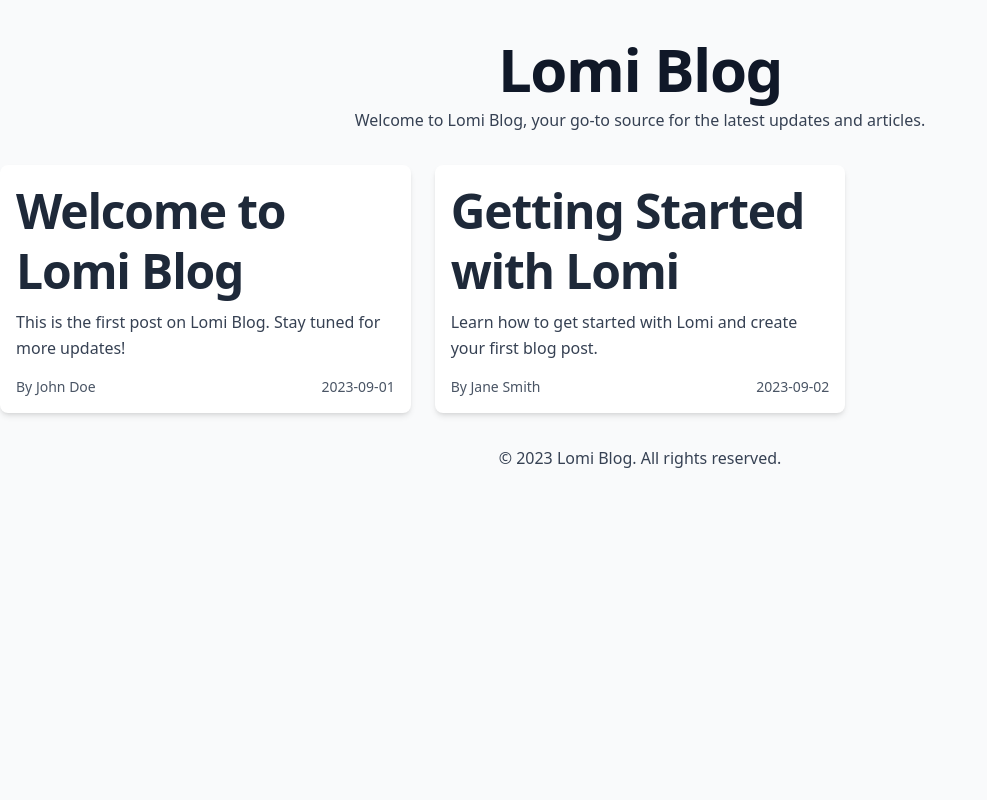
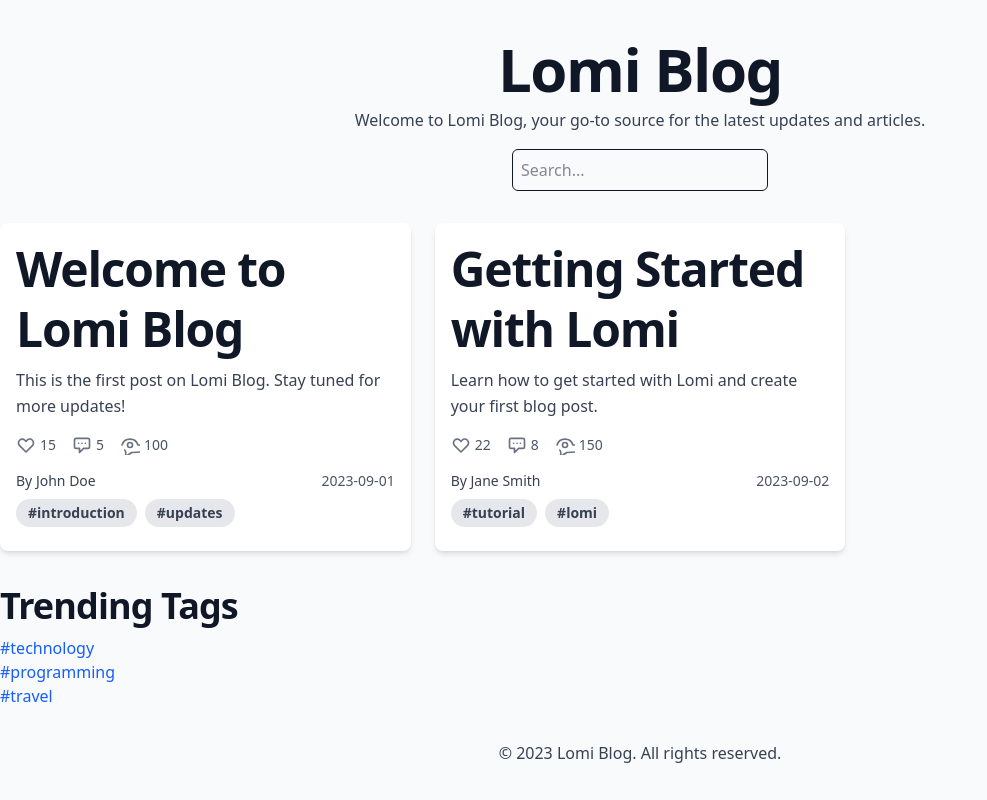
Before and after one commit to bantoinese83/bloggi, a Next.js app: page / in a window 1280 px wide. Shown: the whole page, without its empty margins (0-987 px from the left). Built offline with nearby package versions, Linux system fonts and the light colour scheme.

Commit message:
first commit

```diff
--- a/app/layout.tsx
+++ b/app/layout.tsx
@@ -1,6 +1,7 @@
+// app/layout.tsx
 import type { Metadata } from "next";
 import { Geist, Geist_Mono } from "next/font/google";
-import "./globals.css";
+import "./globals.css"; // Ensure this is present
 import ErrorBoundary from "./ErrorBoundary";
 
 import React from "react";
--- a/app/page.tsx
+++ b/app/page.tsx
@@ -1,41 +1,88 @@
+// app/page.tsx
 import React from 'react';
 
+// Mock Data (Replace with API calls later)
 const posts = [
   {
     id: 1,
     title: 'Welcome to Lomi Blog',
     excerpt: 'This is the first post on Lomi Blog. Stay tuned for more updates!',
-    content: 'Lorem ipsum dolor sit amet, consectetur adipiscing elit. Sed do eiusmod tempor incididunt ut labore et dolore magna aliqua.',
+    content: 'Lorem ipsum dolor sit amet...',
     author: 'John Doe',
     date: '2023-09-01',
+    tags: ['introduction', 'updates'],
+    likes: 15,
+    comments: 5,
+    views: 100,
   },
   {
     id: 2,
     title: 'Getting Started with Lomi',
     excerpt: 'Learn how to get started with Lomi and create your first blog post.',
-    content: 'Ut enim ad minim veniam, quis nostrud exercitation ullamco laboris nisi ut aliquip ex ea commodo consequat.',
+    content: 'Ut enim ad minim veniam...',
     author: 'Jane Smith',
     date: '2023-09-02',
+    tags: ['tutorial', 'lomi'],
+    likes: 22,
+    comments: 8,
+    views: 150,
   },
 ];
 
 interface PostProps {
+  id: number;
   title: string;
   excerpt: string;
   author: string;
   date: string;
+  tags: string[];
+  likes: number;
+  comments: number;
+  views: number;
 }
 
-const Post = ({ title, excerpt, author, date }: PostProps) => (
+const Post = ({ id, title, excerpt, author, date, tags, likes, comments, views }: PostProps) => (
   <div className="bg-white shadow-md rounded-lg overflow-hidden">
     <div className="p-4">
-      <h2 className="text-2xl font-semibold mb-2 text-gray-800 dark:text-gray-100">
-        {title}
-      </h2>
+      <h2 className="text-2xl font-semibold mb-2 text-gray-900 dark:text-gray-50">{title}</h2>
       <p className="text-gray-700 dark:text-gray-300">{excerpt}</p>
+
+      <div className="flex items-center mt-4">
+        {/* Likes and Comments */}
+        <div className="flex items-center mr-4">
+          <svg className="h-5 w-5 mr-1 text-gray-500" fill="none" viewBox="0 0 24 24" stroke="currentColor">
+            <path strokeLinecap="round" strokeLinejoin="round" strokeWidth="2" d="M4.318 6.318a4.5 4.5 0 000 6.364L12 20.364l7.682-7.682a4.5 4.5 0 00-6.364-6.364L12 7.636l-1.318-1.318a4.5 4.5 0 00-6.364 0z" />
+          </svg>
+          <span className="text-sm text-gray-600">{likes}</span>
+        </div>
+
+        <div className="flex items-center mr-4">
+          <svg className="h-5 w-5 mr-1 text-gray-500" fill="none" viewBox="0 0 24 24" stroke="currentColor">
+            <path strokeLinecap="round" strokeLinejoin="round" strokeWidth="2" d="M8 10h.01M12 10h.01M16 10h.01M9 16H5a2 2 0 01-2-2V6a2 2 0 012-2h14a2 2 0 012 2v8a2 2 0 01-2 2h-5l-5 5v-5z" />
+          </svg>
+          <span className="text-sm text-gray-600">{comments}</span>
+        </div>
+
+        {/* Views */}
+        <div className="flex items-center">
+          <svg className="h-5 w-5 mr-1 text-gray-500" fill="none" viewBox="0 0 24 24" stroke="currentColor">
+            <path strokeLinecap="round" strokeLinejoin="round" strokeWidth="2" d="M15 12a3 3 0 11-6 0 3 3 0 016 0z" />
+            <path strokeLinecap="round" strokeLinejoin="round" strokeWidth="2" d="M2.458 12C3.732 7.943 7.523 5 12 5c4.478 0 8.268 2.943 9.542 7 275.834 4.057-3.732 7.057-7.522 9-12 9-4.478 0-8.268-2.943-9.542-7z" />
+          </svg>
+          <span className="text-sm text-gray-600">{views}</span>
+        </div>
+      </div>
+
       <div className="flex items-center justify-between mt-4">
-        <span className="text-sm text-gray-600 dark:text-gray-400">By {author}</span>
+        <span className="text-sm text-gray-700 dark:text-gray-300">By {author}</span>
         <span className="text-sm text-gray-600 dark:text-gray-400">{date}</span>
+      </div>
+
+      {/* Tags */}
+      <div className="mt-2">
+        {tags.map(tag => (
+          <span key={tag} className="inline-block bg-gray-200 dark:bg-gray-700 rounded-full px-3 py-1 text-sm font-semibold text-gray-700 dark:text-gray-300 mr-2 mb-2">#{tag}</span>
+        ))}
       </div>
     </div>
   </div>
@@ -44,15 +91,35 @@ const Post = ({ title, excerpt, author, date }: PostProps) => (
 export default function Home() {
   return (
     <div className="container mx-auto py-8">
+      {/* Header */}
       <header className="text-center mb-8">
         <h1 className="text-4xl font-bold text-gray-900 dark:text-white">Lomi Blog</h1>
         <p className="text-gray-700 dark:text-gray-300">Welcome to Lomi Blog, your go-to source for the latest updates and articles.</p>
+
+        {/* Example Search (Replace with real implementation) */}
+        <div className="mt-4">
+          <input type="text" placeholder="Search..." className="border rounded-md p-2 w-64 dark:bg-gray-700 dark:text-gray-200" />
+        </div>
       </header>
+
+      {/* Main Content */}
       <main className="grid gap-6 md:grid-cols-2 lg:grid-cols-3">
         {posts.map((post) => (
           <Post key={post.id} {...post} />
         ))}
       </main>
+
+      {/* Sidebar (Example - Replace with real content) */}
+      <aside className="mt-8">
+        <h3 className="text-xl font-semibold mb-2 text-gray-900 dark:text-white">Trending Tags</h3>
+        <ul>
+          <li><a href="#" className="text-blue-600 hover:text-blue-800">#technology</a></li>
+          <li><a href="#" className="text-blue-600 hover:text-blue-800">#programming</a></li>
+          <li><a href="#" className="text-blue-600 hover:text-blue-800">#travel</a></li>
+        </ul>
+      </aside>
+
+      {/* Footer */}
       <footer className="text-center mt-8">
         <p className="text-gray-700 dark:text-gray-300">© 2023 Lomi Blog. All rights reserved.</p>
       </footer>
```
